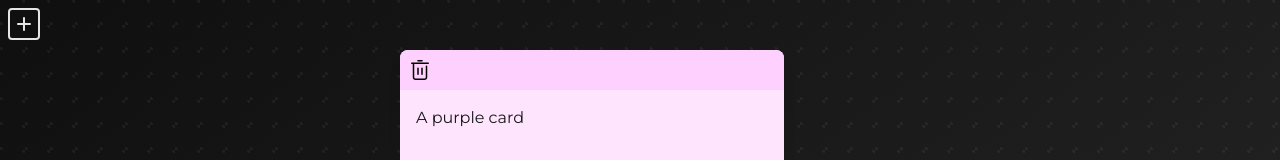
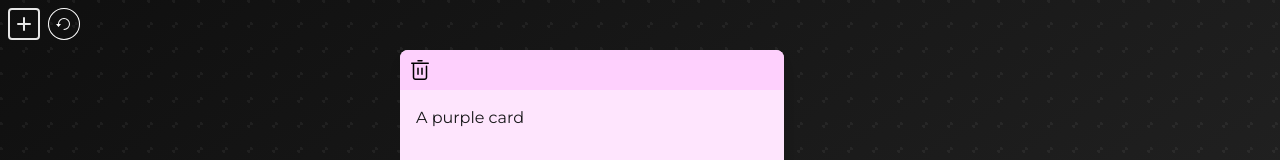
Before and after one commit to Laurc2004/draggable-note-cards, a React (Vite) app: page / in a window 1280 px wide. Shown: the top 160 px of the page. Built offline with nearby package versions, Linux system fonts and the light colour scheme.

Commit message:
feat：新增刷新功能

```diff
--- /dev/null
+++ b/src/icons/Refresh.tsx
@@ -0,0 +1,14 @@
+import React from "react";
+
+const Refresh: React.FC = () => {
+    return (
+        <svg t="1734590287326" className="icon" viewBox="0 0 1024 1024" version="1.1" xmlns="http://www.w3.org/2000/svg"
+             p-id="3585" width="32" height="32">
+            <path
+                d="M512 1024a512 512 0 1 1 512-512 512 512 0 0 1-512 512z m0-992A480 480 0 1 0 992 512 480.018286 480.018286 0 0 0 512 32z m0 672a16 16 0 0 1 0-32A160 160 0 1 0 352 512h64l-80 96L256 512h64A192 192 0 1 1 512 704z"
+                fill="#FFFFFF" p-id="3586"></path>
+        </svg>
+    )
+}
+
+export default Refresh;
--- a/src/pages/NotesPage.tsx
+++ b/src/pages/NotesPage.tsx
@@ -5,6 +5,7 @@ import Add from "../icons/Add.tsx";
 import colorSchemes from "../assets/colorSchemes.ts";
 import NewNoteCard from "../components/NewNoteCard.tsx";
 import toast from "react-hot-toast";
+import Refresh from "../icons/Refresh.tsx";
 
 const NotesPage: React.FC = () => {
   const [notes, setNotes] = useState<Note[]>([]);
@@ -48,6 +49,7 @@ const NotesPage: React.FC = () => {
       []
   );
 
+  // 处理新增事件
   const handleAddNote = () => {
     // 生成唯一的 ID，查找一个在 0 到 50 范围内未使用的 ID
     const maxId = 50;
@@ -88,14 +90,23 @@ const NotesPage: React.FC = () => {
     toast.success("Successfully created a new random color note card!")
   };
 
+  // 处理刷新事件
+  const handleRefreshNote = () => {
+    localStorage.clear()
+    window.location.reload();
+  }
+
   return (
       <div>
         <div className="fixed top-0 left-0 mt-2 ml-2 cursor-pointer" onClick={handleAddNote}>
-          <Add />
+          <Add/>
+        </div>
+        <div className="fixed top-0 left-10 mt-2 ml-2 cursor-pointer" onClick={handleRefreshNote}>
+          <Refresh/>
         </div>
         <div className="notes-container">
           {notes.map((note: Note) => (
-              <NoteCard key={note.id} note={note} onUpdate={handleUpdateNote} />
+              <NoteCard key={note.id} note={note} onUpdate={handleUpdateNote}/>
           ))}
         </div>
       </div>
```
